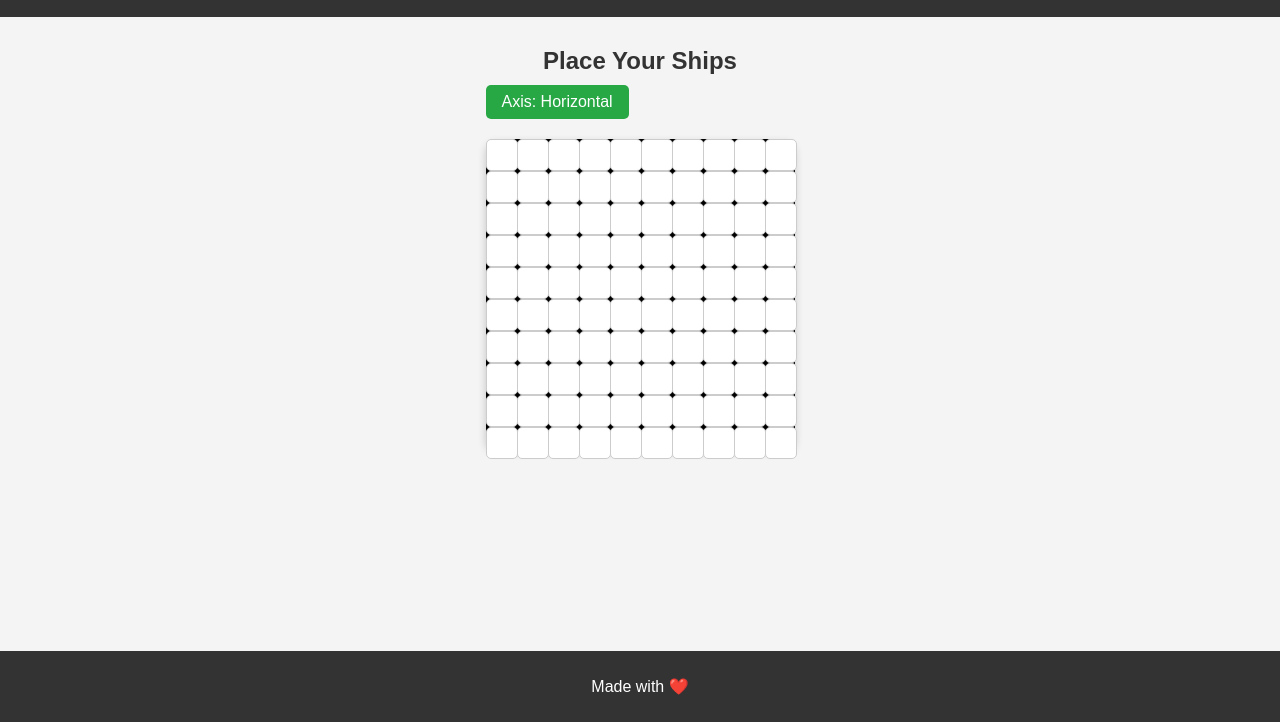
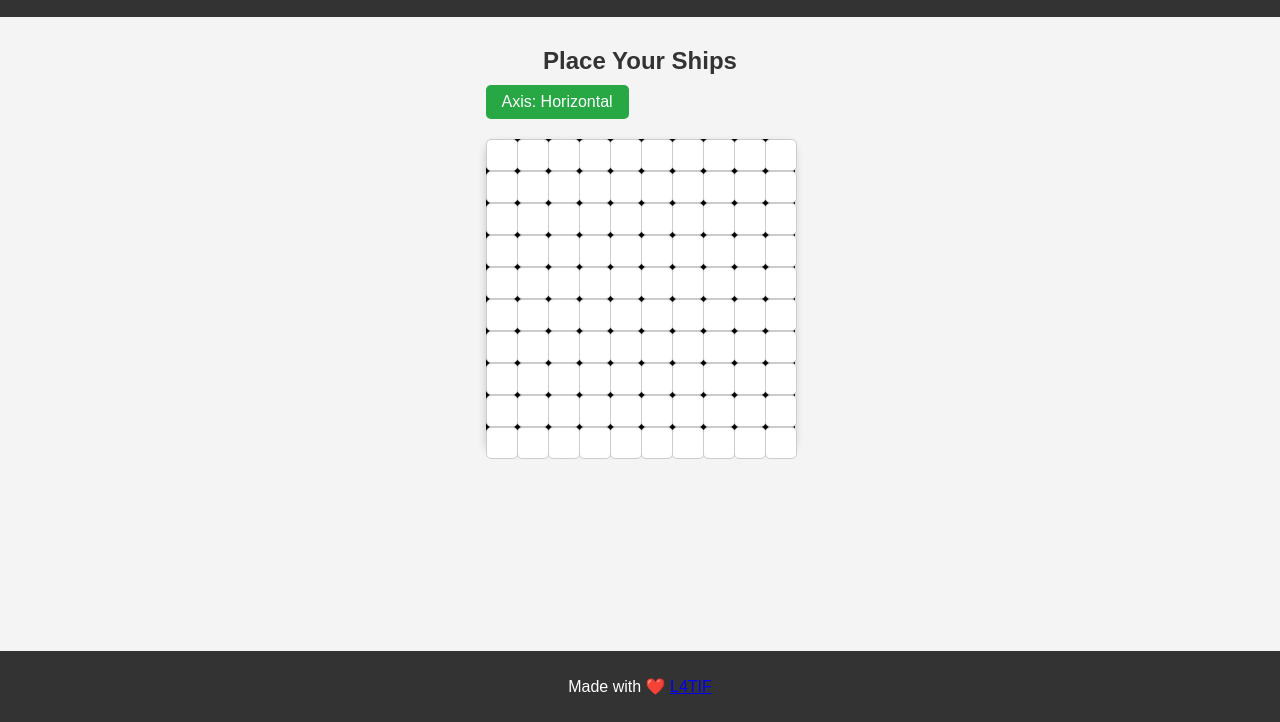
Before and after one commit to L4TIF/Battleship, a plain HTML site: page index.html in a window 1280 px wide. Shown: the part 78-800 px from the top of the page. Drawn offline with Linux system fonts and the light colour scheme.

Commit message:
Deployment commit

```diff
--- a/index.html
+++ b/index.html
@@ -1 +1 @@
-<!doctype html><html lang="en"><head><meta charset="UTF-8"><meta name="viewport" content="width=device-width,initial-scale=1"><title>Battleship Game</title><link rel="stylesheet" href="d44de3d67d107ec57a2f.css"><script defer="defer" src="main.js"></script></head><body><header><h1>Battleship</h1></header><main><section id="placement-phase"><h2>Place Your Ships</h2><button id="axis-toggle">Axis: Horizontal</button><div id="player-board" class="board"></div><button id="start-game" style="display:none">Start Game</button></section><section id="game-phase" style="display:none"><h2>Battleship Game</h2><div class="game-boards"><div><h3>Your Board</h3><div id="player-game-board" class="board"></div></div><div><h3>Opponent's Board</h3><div id="computer-board" class="board"></div></div></div><p id="game-status">Game Status: Waiting for your move.</p></section></main><footer><p>Made with ❤️</p></footer></body></html>
+<!doctype html><html lang="en"><head><meta charset="UTF-8"><meta name="viewport" content="width=device-width,initial-scale=1"><title>Battleship Game</title><link rel="stylesheet" href="d44de3d67d107ec57a2f.css"><script defer="defer" src="main.js"></script></head><body><header><h1>Battleship</h1></header><main><section id="placement-phase"><h2>Place Your Ships</h2><button id="axis-toggle">Axis: Horizontal</button><div id="player-board" class="board"></div><button id="start-game" style="display:none">Start Game</button></section><section id="game-phase" style="display:none"><h2>Battleship Game</h2><div class="game-boards"><div><h3>Your Board</h3><div id="player-game-board" class="board"></div></div><div><h3>Opponent's Board</h3><div id="computer-board" class="board"></div></div></div><p id="game-status">Game Status: Waiting for your move.</p></section></main><footer><p>Made with ❤️ <a href="https://github.com/L4TIF">L4TIF</a></p></footer></body></html>
```
